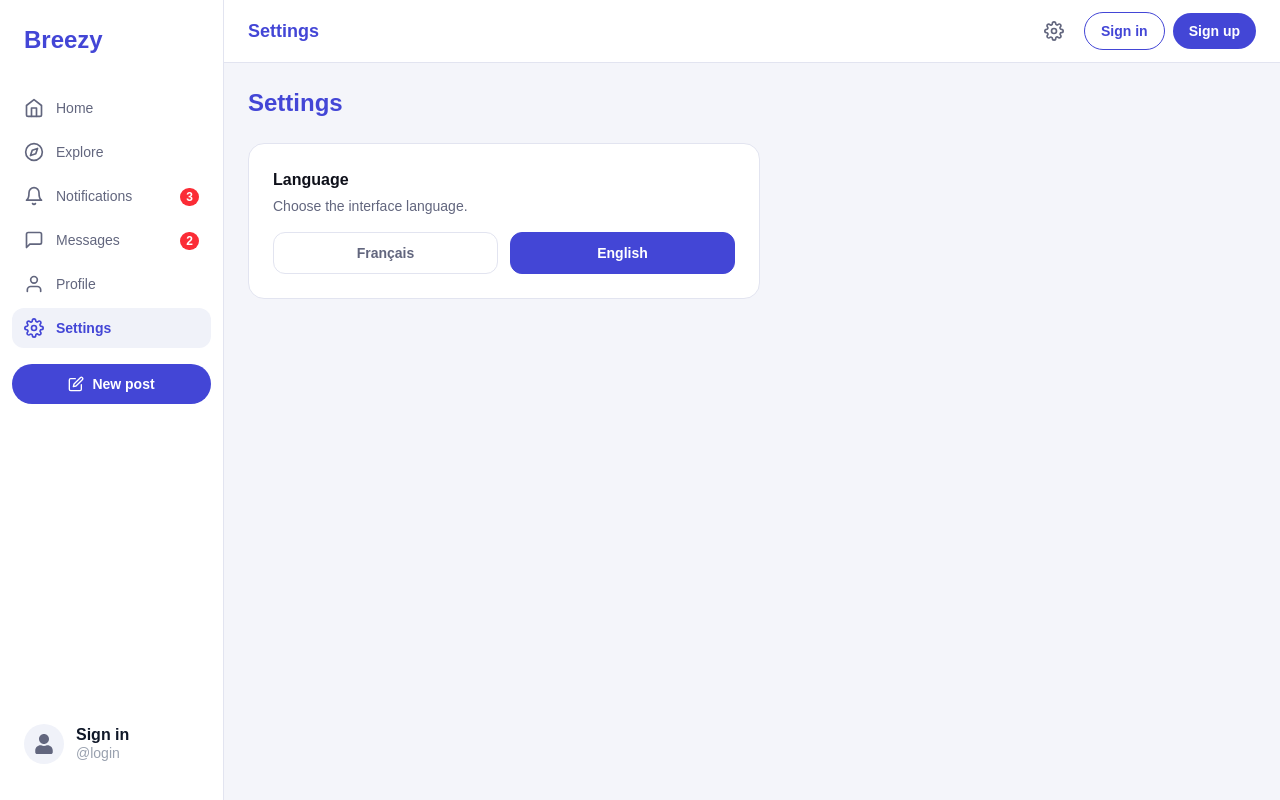
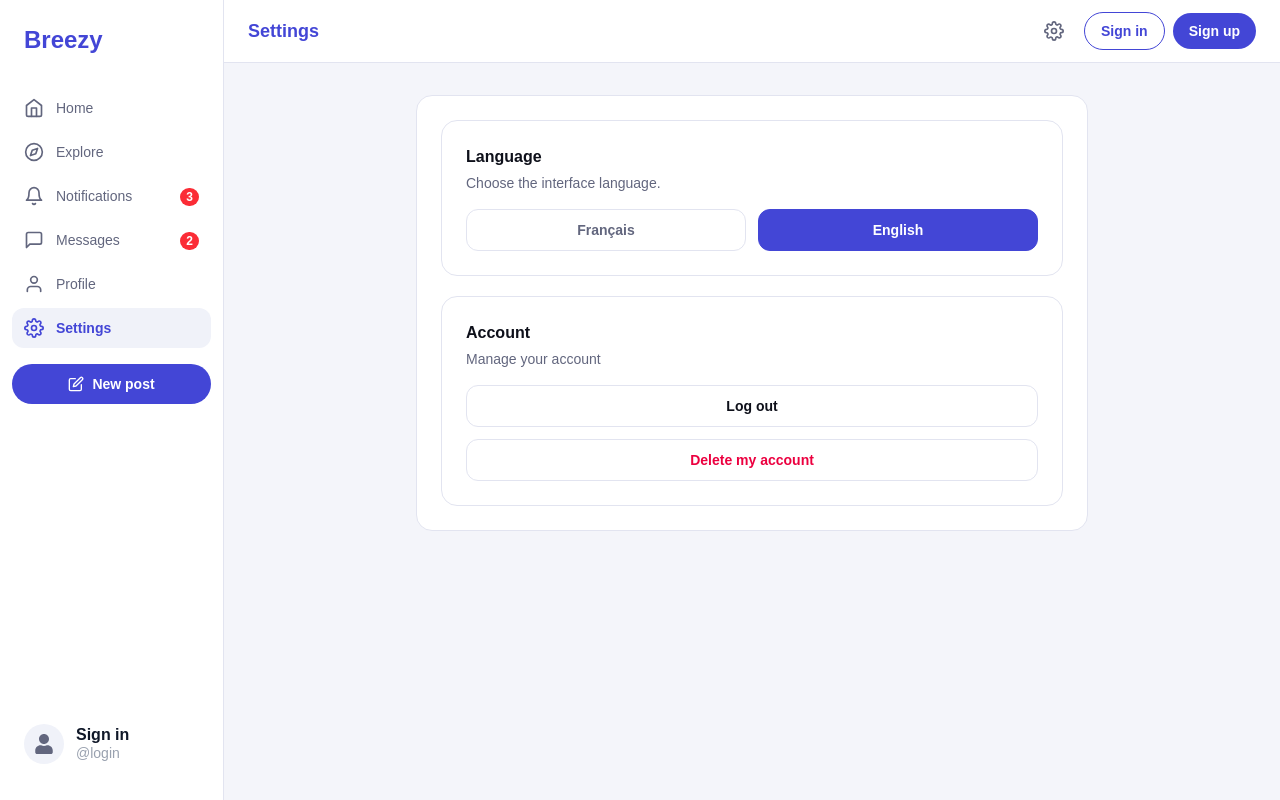
Before and after one commit to DAD-groupe-6/Breezy, a Next.js app in the folder front/: page /settings in a window 1280 px wide. Shown: the top 800 px of the page. Built offline with nearby package versions, Linux system fonts and the light colour scheme.

Commit message:
front for settings

```diff
--- a/front/src/app/(app)/settings/page.jsx
+++ b/front/src/app/(app)/settings/page.jsx
@@ -1,76 +1,36 @@
 'use client'
 
 import { useTranslation } from '@/hooks/useTranslation'
+import SettingsCard from '@/components/settings/SettingsCard'
+import LanguageSelector from '@/components/settings/LanguageSelector'
+import AccountActions from '@/components/settings/AccountActions'
 
 export default function SettingsPage() {
-  const { t, locale, setLocale } = useTranslation()
+    const { t } = useTranslation()
 
     return (
-    <div className="p-6 text-[var(--color-text-primary)]">
-      <h1 className="text-2xl font-bold text-[var(--color-text-title)] mb-6">
-        {t('pages.settings.title')}
-      </h1>
-
+        <div className="min-h-screen bg-[var(--color-bg-primary)] px-4 py-8">
             <div
-        className="max-w-lg rounded-2xl border p-6"
+                className="mx-auto w-full max-w-2xl rounded-2xl border p-6"
                 style={{
                     backgroundColor: 'var(--color-bg-surface)',
                     borderColor: 'var(--color-border)',
                 }}
             >
-        <h2
-          className="text-base font-semibold mb-1"
-          style={{ color: 'var(--color-text-primary)' }}
+                <div className="flex flex-col gap-5">
+                    <SettingsCard
+                        title={t('pages.settings.languageSection')}
+                        description={t('pages.settings.languageDescription')}
                     >
-          {t('pages.settings.languageSection')}
-        </h2>
-        <p
-          className="text-sm mb-4"
-          style={{ color: 'var(--color-text-secondary)' }}
+                        <LanguageSelector />
+                    </SettingsCard>
+
+                    <SettingsCard
+                        title={t('pages.settings.accountSection')}
+                        description={t('pages.settings.accountDescription')}
                     >
-          {t('pages.settings.languageDescription')}
-        </p>
-
-        <div className="flex gap-3">
-          <button
-            onClick={() => setLocale('fr')}
-            className="flex-1 py-2.5 rounded-xl border text-sm font-semibold transition-colors cursor-pointer"
-            style={
-              locale === 'fr'
-                ? {
-                    backgroundColor: 'var(--color-text-title)',
-                    borderColor: 'var(--color-text-title)',
-                    color: 'var(--color-bg-surface)',
-                  }
-                : {
-                    backgroundColor: 'transparent',
-                    borderColor: 'var(--color-border)',
-                    color: 'var(--color-text-secondary)',
-                  }
-            }
-          >
-            {t('pages.settings.langFr')}
-          </button>
-
-          <button
-            onClick={() => setLocale('en')}
-            className="flex-1 py-2.5 rounded-xl border text-sm font-semibold transition-colors cursor-pointer"
-            style={
-              locale === 'en'
-                ? {
-                    backgroundColor: 'var(--color-text-title)',
-                    borderColor: 'var(--color-text-title)',
-                    color: 'var(--color-bg-surface)',
-                  }
-                : {
-                    backgroundColor: 'transparent',
-                    borderColor: 'var(--color-border)',
-                    color: 'var(--color-text-secondary)',
-                  }
-            }
-          >
-            {t('pages.settings.langEn')}
-          </button>
+                        <AccountActions />
+                    </SettingsCard>
                 </div>
             </div>
         </div>
--- /dev/null
+++ b/front/src/components/settings/AccountActions.jsx
@@ -0,0 +1,47 @@
+'use client'
+
+import { useRouter } from 'next/navigation'
+import { useTranslation } from '@/hooks/useTranslation'
+import { clearToken } from '@/utils/cookie'
+
+export default function AccountActions() {
+    const { t } = useTranslation()
+    const router = useRouter()
+
+    const handleLogout = () => {
+        clearToken()
+        router.push('/login')
+    }
+
+    const handleDelete = async () => {
+        // À brancher plus tard sur l'API de suppression
+        if (confirm('Voulez-vous vraiment supprimer votre compte ? Cette action est irréversible.')) {
+            // await api.delete('/user/me') etc.
+            removeToken()
+            router.push('/register')
+        }
+    }
+
+    return (
+        <div className="flex flex-col gap-3">
+            <button
+                onClick={handleLogout}
+                className="w-full py-2.5 rounded-xl border text-sm font-semibold transition-colors cursor-pointer"
+                style={{
+                    backgroundColor: 'transparent',
+                    borderColor: 'var(--color-border)',
+                    color: 'var(--color-text-primary)',
+                }}
+            >
+                {t('pages.settings.logout') || 'Se déconnecter'}
+            </button>
+            <button
+                onClick={handleDelete}
+                className="w-full py-2.5 rounded-xl border text-sm font-semibold transition-colors cursor-pointer text-rose-600"
+                style={{ borderColor: 'var(--color-border)', backgroundColor: 'transparent' }}
+            >
+                {t('pages.settings.deleteAccount') || 'Supprimer mon compte'}
+            </button>
+        </div>
+    )
+}
--- /dev/null
+++ b/front/src/components/settings/LanguageSelector.jsx
@@ -0,0 +1,37 @@
+'use client'
+
+import { useTranslation } from '@/hooks/useTranslation'
+
+export default function LanguageSelector() {
+    const { t, locale, setLocale } = useTranslation()
+
+    const activeStyle = {
+        backgroundColor: 'var(--color-text-title)',
+        borderColor: 'var(--color-text-title)',
+        color: 'var(--color-bg-surface)',
+    }
+    const inactiveStyle = {
+        backgroundColor: 'transparent',
+        borderColor: 'var(--color-border)',
+        color: 'var(--color-text-secondary)',
+    }
+
+    return (
+        <div className="flex gap-3">
+            <button
+                onClick={() => setLocale('fr')}
+                className="flex-1 py-2.5 rounded-xl border text-sm font-semibold transition-colors cursor-pointer"
+                style={locale === 'fr' ? activeStyle : inactiveStyle}
+            >
+                {t('pages.settings.langFr')}
+            </button>
+            <button
+                onClick={() => setLocale('en')}
+                className="flex-1 py-2.5 rounded-xl border text-sm font-semibold transition-colors cursor-pointer"
+                style={locale === 'en' ? activeStyle : inactiveStyle}
+            >
+                {t('pages.settings.langEn')}
+            </button>
+        </div>
+    )
+}
--- /dev/null
+++ b/front/src/components/settings/SettingsCard.jsx
@@ -0,0 +1,23 @@
+'use client'
+
+export default function SettingsCard({ title, description, children }) {
+    return (
+        <div
+            className="w-full rounded-2xl border p-6"
+            style={{
+                backgroundColor: 'var(--color-bg-surface)',
+                borderColor: 'var(--color-border)',
+            }}
+        >
+            <h2 className="text-base font-semibold mb-1" style={{ color: 'var(--color-text-primary)' }}>
+                {title}
+            </h2>
+            {description && (
+                <p className="text-sm mb-4" style={{ color: 'var(--color-text-secondary)' }}>
+                    {description}
+                </p>
+            )}
+            {children}
+        </div>
+    )
+}
--- a/front/src/locales/en.js
+++ b/front/src/locales/en.js
@@ -80,6 +80,10 @@ const en = {
       languageDescription: 'Choose the interface language.',
       langFr: 'Français',
       langEn: 'English',
+      accountSection: 'Account',
+      accountDescription: 'Manage your account',
+      logout: 'Log out',
+      deleteAccount: 'Delete my account',
     },
   },
 
--- a/front/src/locales/fr.js
+++ b/front/src/locales/fr.js
@@ -80,6 +80,10 @@ const fr = {
       languageDescription: "Choisissez la langue de l'interface.",
       langFr: 'Français',
       langEn: 'English',
+      accountSection: 'Compte',
+      accountDescription: 'Gérez votre compte',
+      logout: 'Se déconnecter',
+      deleteAccount: 'Supprimer mon compte',
     },
   },
 
```
Lines whose indentation alone changed are shown as unchanged.
